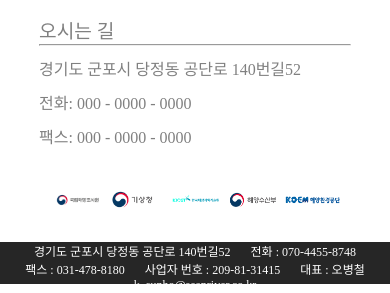
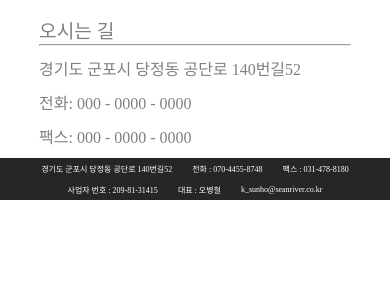
Before and after one commit to younglaecho/business_company_homepage, a Django app: page / in a window 390 px wide. Shown: the part 1537-1830 px from the top of the page. After the commit the page ends 1737 px from the top, so only its background shows below. Run offline with Django 3.2, Linux system fonts and the light colour scheme.

Commit message:
main-image

```diff
--- a/static/base.css
+++ b/static/base.css
@@ -236,6 +236,12 @@ hr {
         width: 20%;
         font-size: 1.5vh;
     }
+    .main__organization {
+        display: none;
+    }
+    .footer__information__item {
+        font-size: 0.5rem;
+    }
 }
 @media all and (min-width:728px) and (max-width:1024px) {
     .fixed-nav {
```
